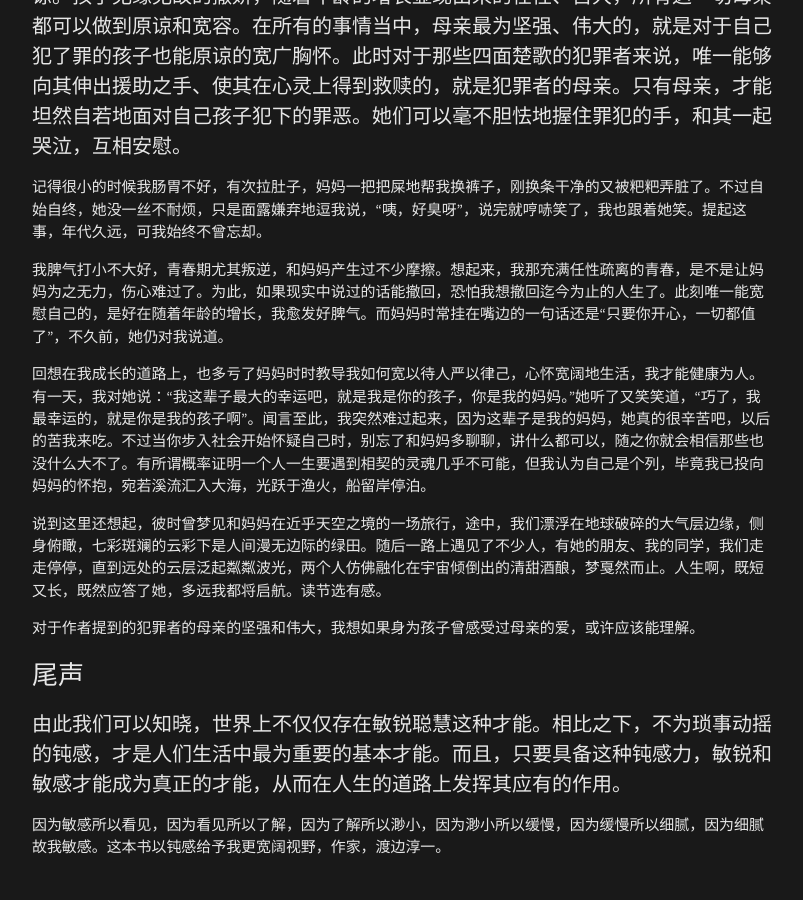
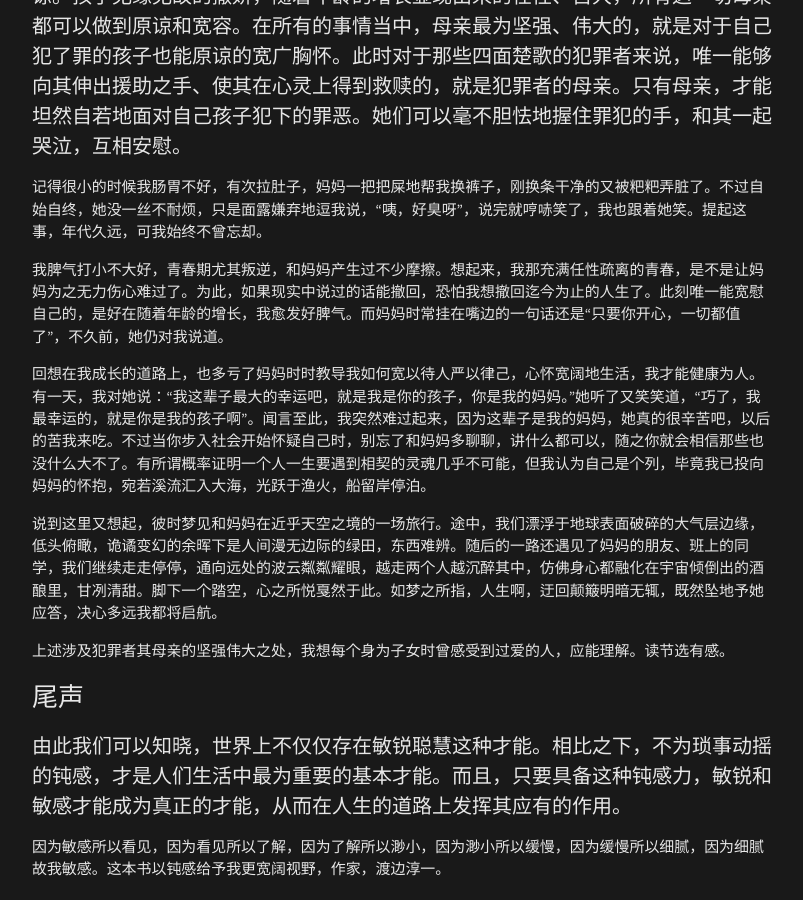
Before and after one commit to omsiel/omsiel.github.io, a Jekyll site: the page built from _posts/2019-05-21-钝感力.md, in a window 1280 px wide and 900 px high, scrolled down 4716 px. Shown: the whole window, without its empty margins (238-1041 px from the left). Built offline with Jekyll 4.4.1, drawn with Linux system fonts in a browser that asks for light colours; nearby versions of some CDN libraries.

Commit message:
修改文章

```diff
--- a/_posts/2019-05-21-钝感力.md
+++ b/_posts/2019-05-21-钝感力.md
@@ -126,13 +126,13 @@ categories: note
 
 ##### 记得很小的时候我肠胃不好，有次拉肚子，妈妈一把把屎地帮我换裤子，刚换条干净的又被粑粑弄脏了。不过自始自终，她没一丝不耐烦，只是面露嫌弃地逗我说，“咦，好臭呀”，说完就哼哧笑了，我也跟着她笑。提起这事，年代久远，可我始终不曾忘却。
 
-##### 我脾气打小不大好，青春期尤其叛逆，和妈妈产生过不少摩擦。想起来，我那充满任性疏离的青春，是不是让妈妈为之无力，伤心难过了。为此，如果现实中说过的话能撤回，恐怕我想撤回迄今为止的人生了。此刻唯一能宽慰自己的，是好在随着年龄的增长，我愈发好脾气。而妈妈时常挂在嘴边的一句话还是“只要你开心，一切都值了”，不久前，她仍对我说道。
+##### 我脾气打小不大好，青春期尤其叛逆，和妈妈产生过不少摩擦。想起来，我那充满任性疏离的青春，是不是让妈妈为之无力伤心难过了。为此，如果现实中说过的话能撤回，恐怕我想撤回迄今为止的人生了。此刻唯一能宽慰自己的，是好在随着年龄的增长，我愈发好脾气。而妈妈时常挂在嘴边的一句话还是“只要你开心，一切都值了”，不久前，她仍对我说道。
 
 ##### 回想在我成长的道路上，也多亏了妈妈时时教导我如何宽以待人严以律己，心怀宽阔地生活，我才能健康为人。有一天，我对她说：“我这辈子最大的幸运吧，就是我是你的孩子，你是我的妈妈。”她听了又笑笑道，“巧了，我最幸运的，就是你是我的孩子啊”。闻言至此，我突然难过起来，因为这辈子是我的妈妈，她真的很辛苦吧，以后的苦我来吃。不过当你步入社会开始怀疑自己时，别忘了和妈妈多聊聊，讲什么都可以，随之你就会相信那些也没什么大不了。有所谓概率证明一个人一生要遇到相契的灵魂几乎不可能，但我认为自己是个列，毕竟我已投向妈妈的怀抱，宛若溪流汇入大海，光跃于渔火，船留岸停泊。
 
-##### 说到这里还想起，彼时曾梦见和妈妈在近乎天空之境的一场旅行，途中，我们漂浮在地球破碎的大气层边缘，侧身俯瞰，七彩斑斓的云彩下是人间漫无边际的绿田。随后一路上遇见了不少人，有她的朋友、我的同学，我们走走停停，直到远处的云层泛起粼粼波光，两个人仿佛融化在宇宙倾倒出的清甜酒酿，梦戛然而止。人生啊，既短又长，既然应答了她，多远我都将启航。读节选有感。
+##### 说到这里又想起，彼时梦见和妈妈在近乎天空之境的一场旅行。途中，我们漂浮于地球表面破碎的大气层边缘，低头俯瞰，诡谲变幻的余晖下是人间漫无边际的绿田，东西难辨。随后的一路还遇见了妈妈的朋友、班上的同学，我们继续走走停停，通向远处的波云粼粼耀眼，越走两个人越沉醉其中，仿佛身心都融化在宇宙倾倒出的酒酿里，甘冽清甜。脚下一个踏空，心之所悦戛然于此。如梦之所指，人生啊，迂回颠簸明暗无辄，既然坠地予她应答，决心多远我都将启航。
 
-##### 对于作者提到的犯罪者的母亲的坚强和伟大，我想如果身为孩子曾感受过母亲的爱，或许应该能理解。
+##### 上述涉及犯罪者其母亲的坚强伟大之处，我想每个身为子女时曾感受到过爱的人，应能理解。读节选有感。
 
 ### 尾声
 
```
